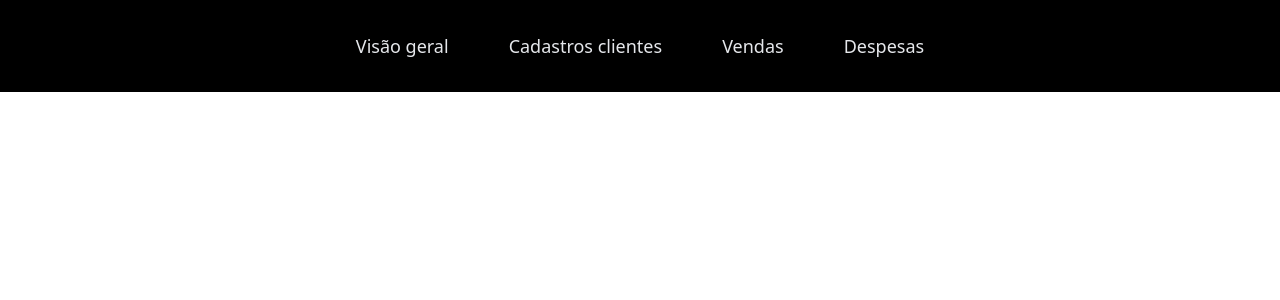
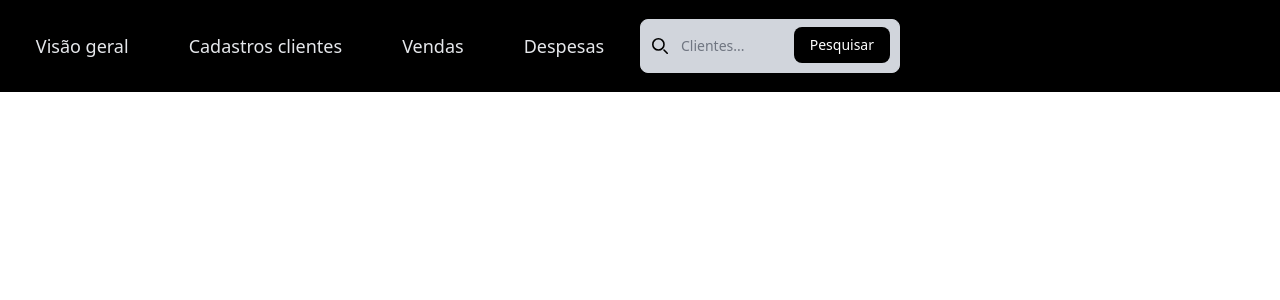
Before and after one commit to LeonardoLobas/Gest-o, a React (Vite) app: page / in a window 1280 px wide. Shown: the top 300 px of the page. Built offline with nearby package versions, Linux system fonts and the light colour scheme.

Commit message:
Adicionar formulário de pesquisa ao componente Header

```diff
--- a/src/Components/header.tsx
+++ b/src/Components/header.tsx
@@ -1,6 +1,6 @@
 const Header = () => {
     return (
-        <header className=" flex line- h-23 w-full bg-black">
+        <header className=" flex  h-23 w-full bg-black">
             <nav className="flex w-full text-lg items-center justify-center  text-gray-200">
                 <ul className="flex gap-15">
                     <li className="relative group">
@@ -30,6 +30,43 @@
                     </li>
                 </ul>
             </nav>
+            <form className="flex w-[100%] not-even:justify-center items-center ">
+                <label className="mb-2 text-sm font-medium  sr-only">
+                    Search
+                </label>
+                <div className="relative">
+                    <div className="absolute inset-y-0 start-0 flex items-center ps-3 pointer-events-none">
+                        <svg
+                            className="w-4 h-4 text-black "
+                            aria-hidden="true"
+                            xmlns="http://www.w3.org/2000/svg"
+                            fill="none"
+                            viewBox="0 0 20 20"
+                        >
+                            <path
+                                stroke="currentColor"
+                                stroke-linecap="round"
+                                stroke-linejoin="round"
+                                stroke-width="2"
+                                d="m19 19-4-4m0-7A7 7 0 1 1 1 8a7 7 0 0 1 14 0Z"
+                            />
+                        </svg>
+                    </div>
+                    <input
+                        type="search"
+                        id="default-search"
+                        className="block w-full  p-4 ps-10 text-sm text-gray-900 border bg-b border-gray-300 rounded-lg bg-gray-300"
+                        placeholder="Clientes..."
+                        required
+                    />
+                    <button
+                        type="submit"
+                        className="text-white absolute end-2.5 bottom-2.5 bg-black hover:bg-gray-900 focus:outline-none font-medium rounded-lg text-sm px-4 py-2"
+                    >
+                        Pesquisar
+                    </button>
+                </div>
+            </form>
         </header>
     );
 };
```
